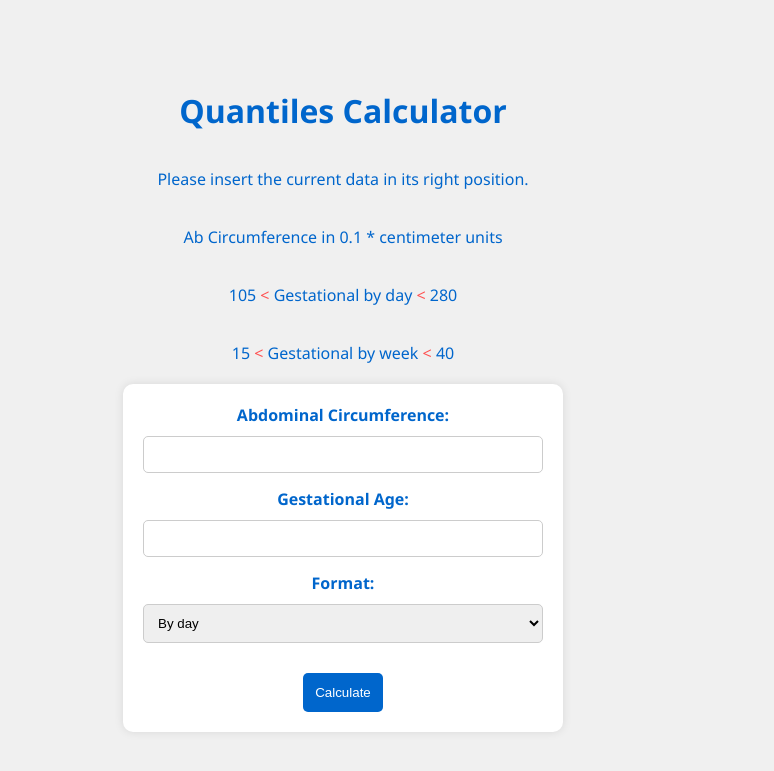
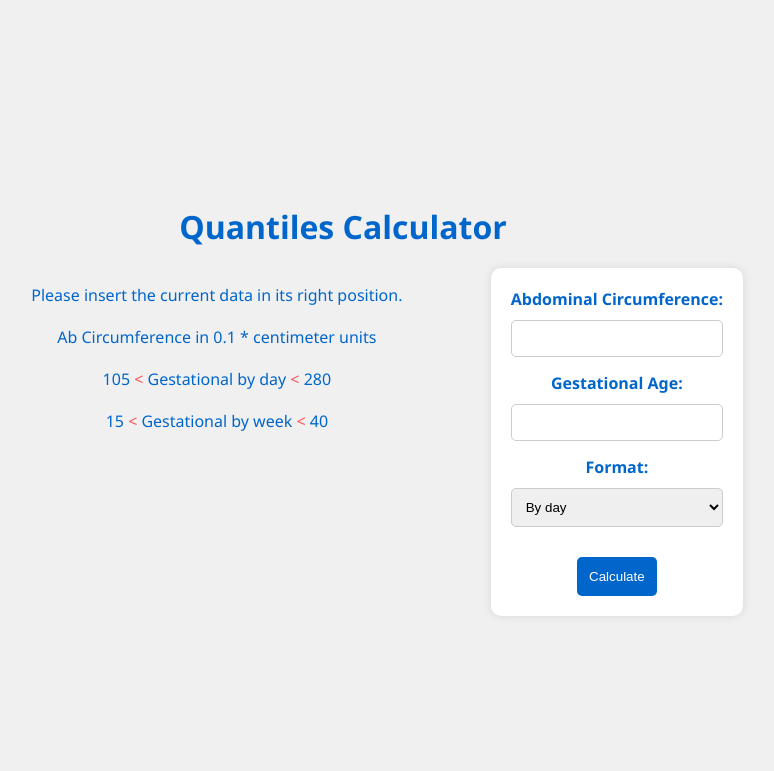
Before and after one commit to benmoyal1/LAB_APP, a Django app: page /Quantiles/ in a window 1280 px wide. Shown: the top 771 px of the page, without its empty margins (297-1071 px from the left). Run offline with Django 5.2, Linux system fonts and the light colour scheme.

Commit message:
updated Front design

```diff
--- a/templates/QuantileCalc.html
+++ b/templates/QuantileCalc.html
@@ -23,13 +23,24 @@
             color: #0066cc;
         }
 
+        .content {
+            display: flex;
+            justify-content: space-between;
+            width: 80%;
+            max-width: 800px;
+            margin: 0 auto;
+        }
+
+        .left {
+            flex: 1;
+            text-align: left;
+        }
+
         form {
+            flex: 1;
             display: flex;
             flex-direction: column;
             align-items: center;
-            width: 80%;
-            max-width: 400px;
-            margin: 0 auto;
             padding: 20px;
             border-radius: 10px;
             background-color: #ffffff;
@@ -68,19 +79,23 @@
         p.result {
             margin-top: 20px;
             font-weight: bold;
-            color: #333;
+            color: #ff5050;
         }
     </style>
 </head>
 <body>
     <h1>Quantiles Calculator</h1>
+    <div class="content">
+        <div class="left">
             <p>Please insert the current data in its right position.</p>
             <p>Ab Circumference in 0.1 * centimeter units</p>
             <p>105 <span style="color: #ff5050;">&lt;</span> Gestational by day <span style="color: #ff5050;">&lt;</span> 280</p>
             <p>15 <span style="color: #ff5050;">&lt;</span> Gestational by week <span style="color: #ff5050;">&lt;</span> 40</p>
+        </div>
 
+        <div class="right">
             {% if result %}
-        <p class="result" style="color: #ff5050;">Result: {{ result }}</p>
+                <p class="result">Result: {{ result }}</p>
             {% endif %}
 
             <form method="get" action="{% url 'Quantiles' %}">
@@ -98,5 +113,7 @@
 
                 <button type="submit" style="background-color: #0066cc;">Calculate</button>
             </form>
+        </div>
+    </div>
 </body>
 </html>
```
Lines whose indentation alone changed are shown as unchanged.
